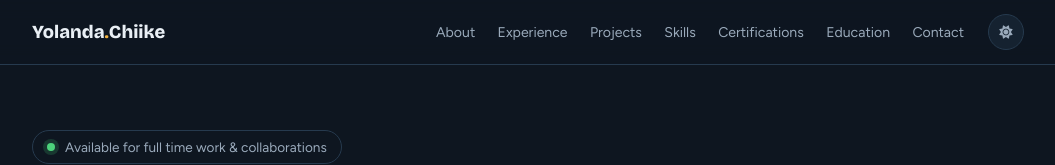
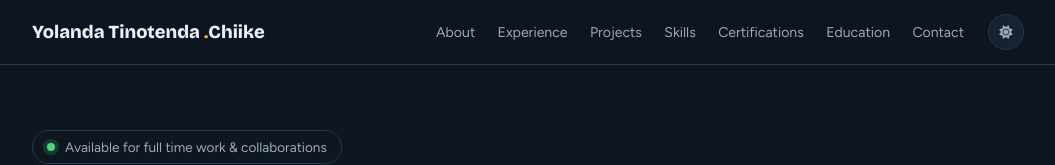
Before and after one commit to Tin-B/Data-Engineer-Portfolio, a plain HTML site: page index.html in a window 1280 px wide. Shown: the top 165 px of the page, without its empty margins (112-1167 px from the left). Drawn offline with nearby package versions, Linux system fonts and the light colour scheme; files whose address does not match are found by name.

Commit message:
Update logo text and image source in index.html

```diff
--- a/index.html
+++ b/index.html
@@ -163,7 +163,7 @@ footer .wrap{display:flex;justify-content:space-between;flex-wrap:wrap;gap:1rem}
 
 <header>
  <div class="wrap">
-  <a href="#home" class="logo">Yolanda<b>.</b>Chiike</a>
+  <a href="#home" class="logo">Yolanda Tinotenda <b>.</b>Chiike</a>
   <nav id="nav"><ul>
    <li><a href="#about">About</a></li>
    <li><a href="#experience">Experience</a></li>
@@ -215,7 +215,7 @@ footer .wrap{display:flex;justify-content:space-between;flex-wrap:wrap;gap:1rem}
 
 <section class="about" id="about">
  <div class="wrap">
-  <img draggable="false" src="C:\Users\user\Downloads\Visibility\image1.jpg" alt="Yolanda Tinotenda Chiike">
+  <img draggable="false" src="https://github.com/Tin-B/Data-Engineer-Portfolio/blob/main/image1.jpg" alt="Yolanda Tinotenda Chiike">
   <div>
    <h2>About me</h2>
    <p>I'm a data professional with a BSc Honours in Data Science and Systems and hands-on experience keeping operational data <b>accurate, organised and on time</b>. At Magaya Mining I lead the migration of laboratory records into a new management system and track samples from reception to reporting.</p>
```
